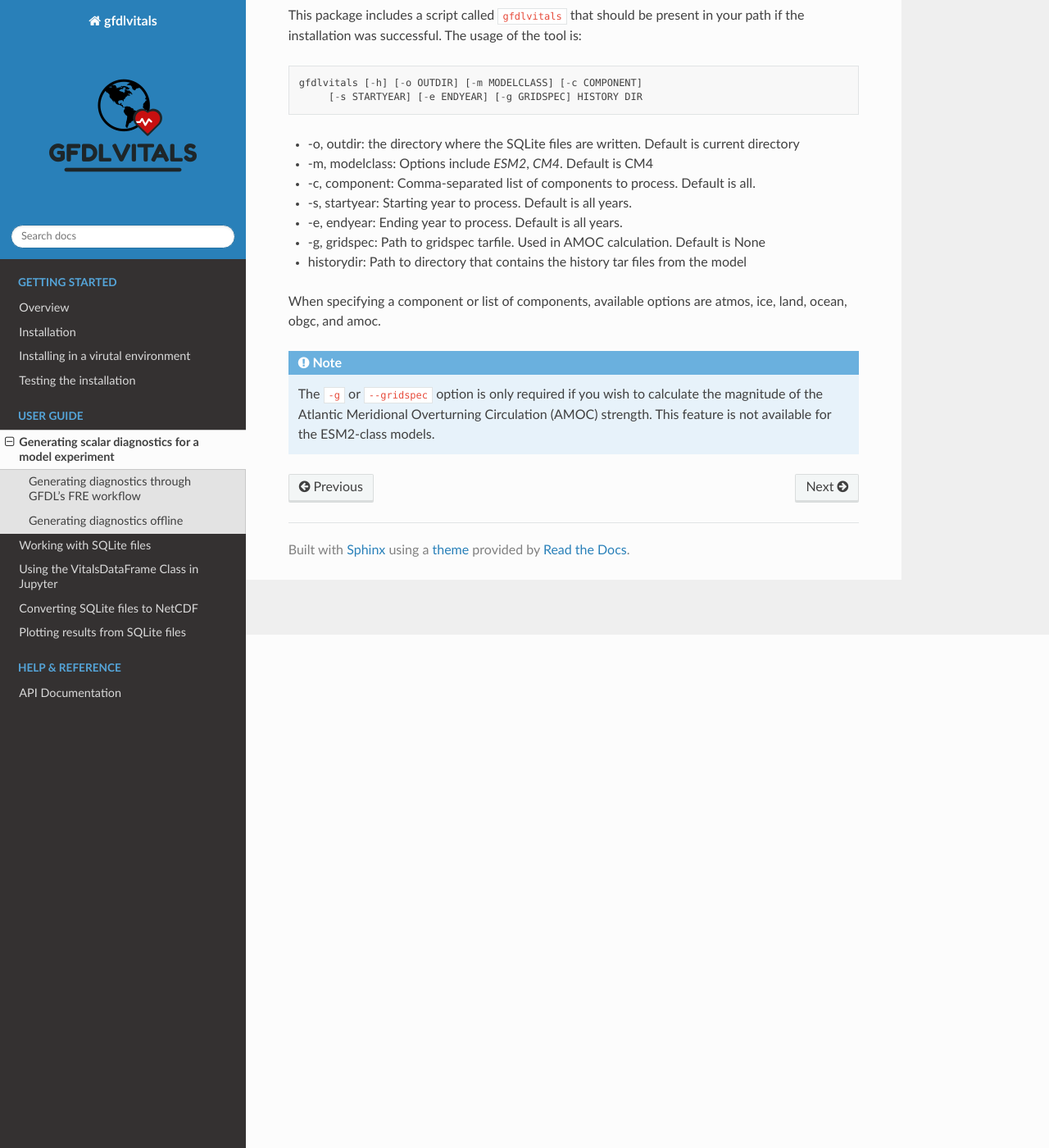
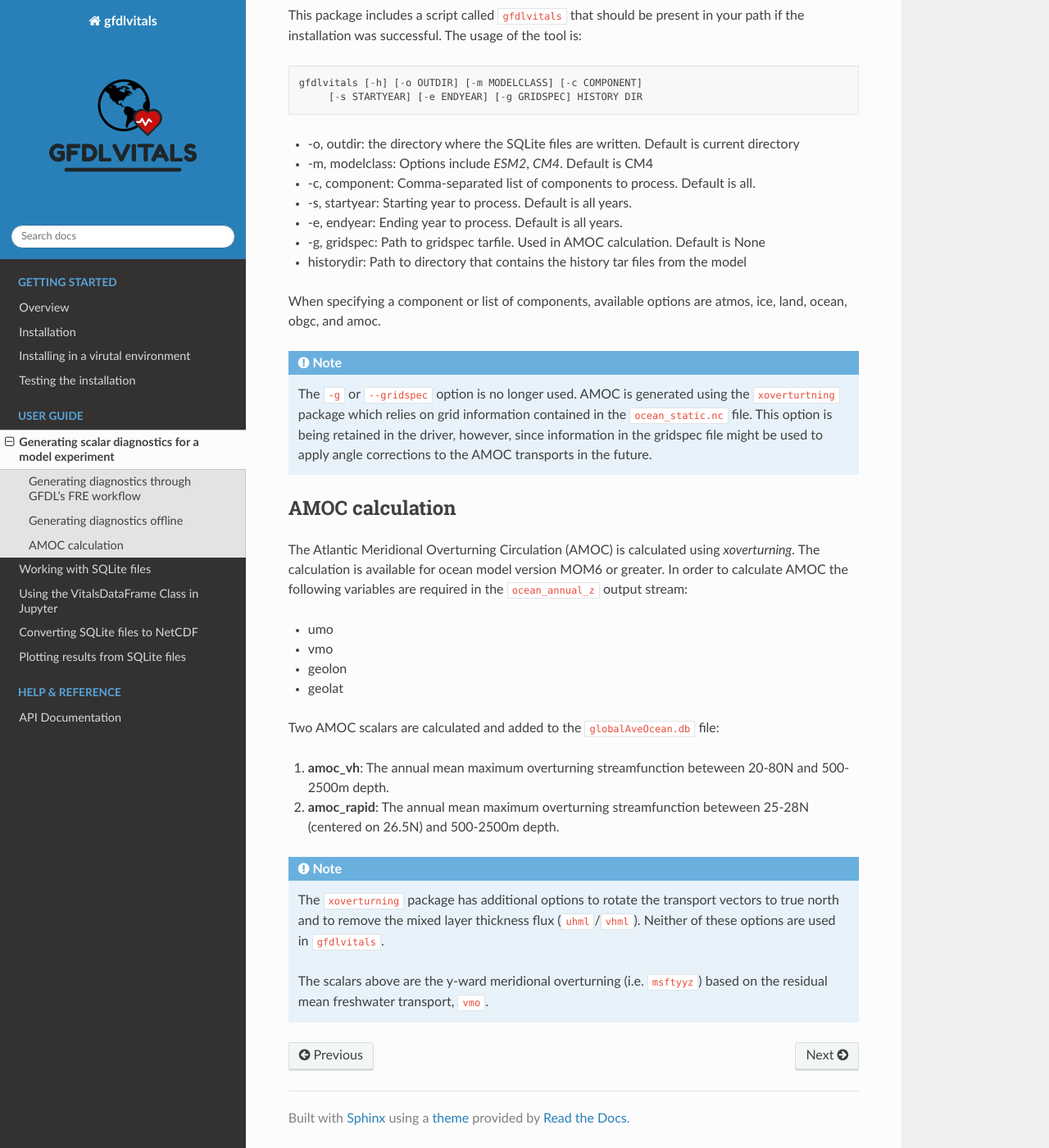
Before and after one commit to jkrasting/gfdlvitals, a Sphinx documentation site: the page built from docs/source/generate_diags.rst, in a window 1280 px wide and 1400 px high, scrolled down 626 px. Shown: the whole window at 82% size. Built offline with Sphinx 7.4.7 and the Read the Docs theme 2.0.0, drawn with Linux system fonts in a browser that asks for light colours.

Commit message:
AMOC calculation via xoverturning
- Added package dependency
- Updated calls to AMOC calc
- Added separate scalar for RAPID latitude
- Updated docs

```diff
--- a/docs/requirements.txt
+++ b/docs/requirements.txt
@@ -11,3 +11,4 @@ nc-time-axis<=1.2.0
 jupyter
 ipython
 -e git://github.com/jkrasting/gfdlvitals.git#egg=gfdlvitals
+-e git://github.com/raphaeldussin/xoverturning.git#egg=xoverturning
--- a/docs/source/generate_diags.rst
+++ b/docs/source/generate_diags.rst
@@ -42,6 +42,32 @@ When specifying a component or list of components, available options are
 atmos, ice, land, ocean, obgc, and amoc.
 
 .. note::
-   The ``-g`` or ``--gridspec`` option is only required if you wish to calculate
-   the magnitude of the Atlantic Meridional Overturning Circulation (AMOC) strength.
-   This feature is not available for the ESM2-class models.
+   The ``-g`` or ``--gridspec`` option is no longer used. AMOC is generated using the
+   ``xoverturtning`` package which relies on grid information contained in the
+   ``ocean_static.nc`` file.  This option is being retained in the driver, however,
+   since information in the gridspec file might be used to apply angle corrections
+   to the AMOC transports in the future.
+
+AMOC calculation
+----------------
+The Atlantic Meridional Overturning Circulation (AMOC) is calculated using `xoverturning`.
+The calculation is available for ocean model version MOM6 or greater. In order to calculate
+AMOC the following variables are required in the ``ocean_annual_z`` output stream:
+
+* umo
+* vmo
+* geolon
+* geolat
+
+Two AMOC scalars are calculated and added to the ``globalAveOcean.db`` file:
+
+1. **amoc_vh**:  The annual mean maximum overturning streamfunction beteween 20-80N and 500-2500m depth.
+2. **amoc_rapid**:  The annual mean maximum overturning streamfunction beteween 25-28N (centered on 26.5N) and 500-2500m depth.
+
+.. note::
+   The ``xoverturning`` package has additional options to rotate the transport vectors to true north and to
+   remove the mixed layer thickness flux (``uhml``/``vhml``). Neither of these options are used
+   in ``gfdlvitals``.
+
+   The scalars above are the y-ward meridional overturning (i.e. ``msftyyz``) based on the
+   residual mean freshwater transport, ``vmo``.
--- a/setup.cfg
+++ b/setup.cfg
@@ -15,6 +15,7 @@ install_requires =
     xarray
     cftime <= 1.2.1
     nc-time-axis <= 1.2.0
+    xoverturning
 setup_requires =
     setuptools >= 41.2
 
```
Also changed, not shown: docs/source/install.rst (+8 -1 lines), 2 other files.
